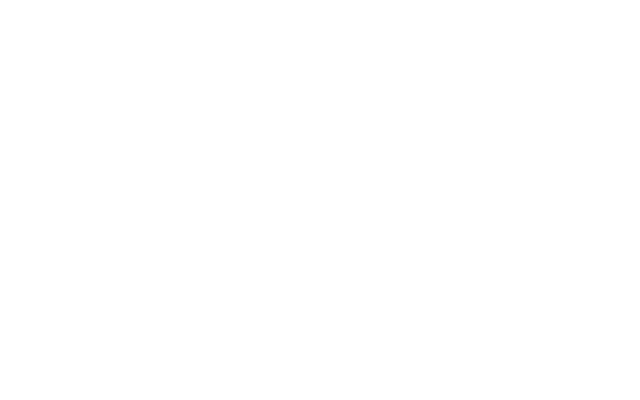
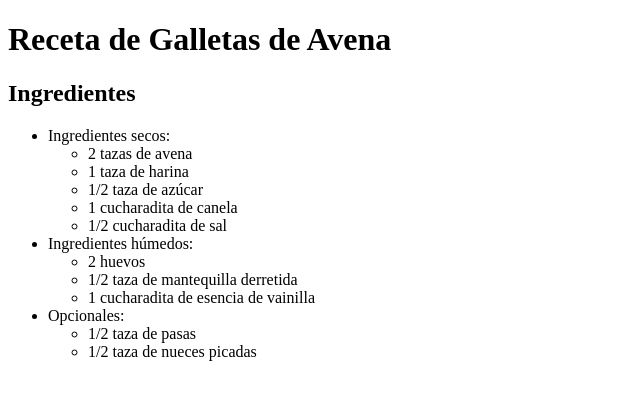
Before and after one commit to kvinnxz/Receta-combinando-listas-ordenadas-y-desordenadas, a plain HTML site: page index.html in a window 1280 px wide. Shown: the whole page, without its empty margins (0-640 px from the left). Drawn offline with Linux system fonts and the light colour scheme.

Commit message:
feat: :sparkles: se crea el titulo y los ingredientes de la receta

```diff
--- a/index.html
+++ b/index.html
@@ -5,3 +5,31 @@
     <meta name="viewport" content="width=device-width, initial-scale=1.0">
     <title>Receta de Galletas de Avena</title>
 </head>
+<body>
+    <h1>Receta de Galletas de Avena</h1>
+
+    <h2>Ingredientes</h2>
+    <ul>
+        <li>Ingredientes secos:
+            <ul>
+                <li>2 tazas de avena</li>
+                <li>1 taza de harina</li>
+                <li>1/2 taza de azúcar</li>
+                <li>1 cucharadita de canela</li>
+                <li>1/2 cucharadita de sal</li>
+            </ul>
+        </li>
+        <li>Ingredientes húmedos:
+            <ul>
+                <li>2 huevos</li>
+                <li>1/2 taza de mantequilla derretida</li>
+                <li>1 cucharadita de esencia de vainilla</li>
+            </ul>
+        </li>
+        <li>Opcionales:
+            <ul>
+                <li>1/2 taza de pasas</li>
+                <li>1/2 taza de nueces picadas</li>
+            </ul>
+        </li>
+    </ul>
```
